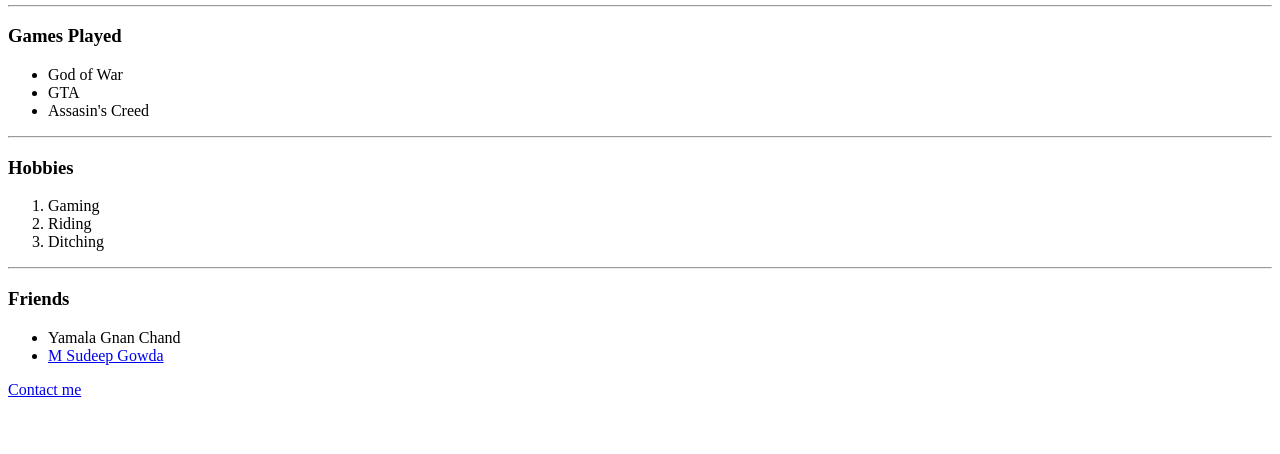
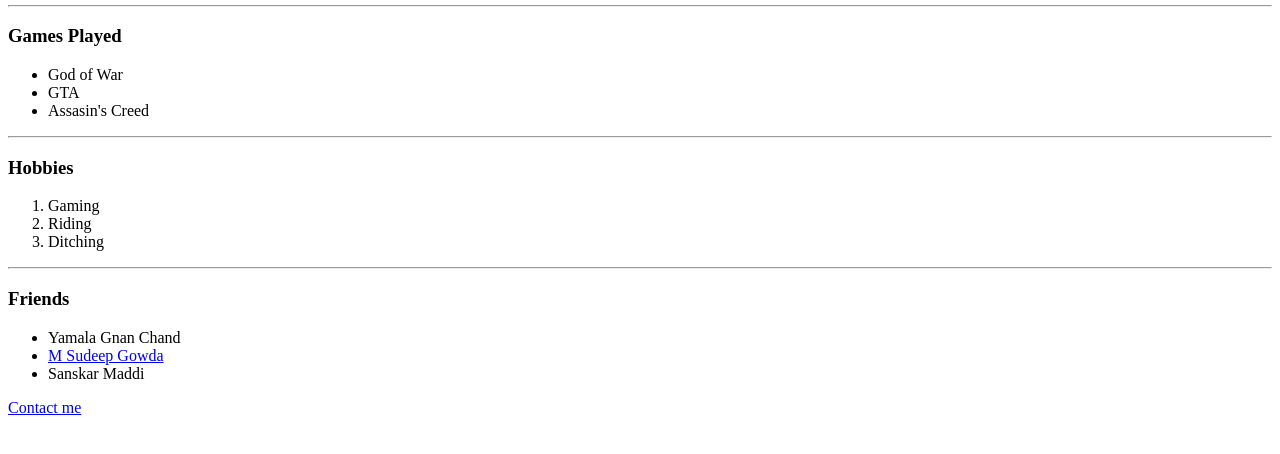
Before and after one commit to Sudeepjarvis/cv, a plain HTML site: page index.html in a window 1280 px wide. Shown: the part 330-784 px from the top of the page. Drawn offline with Linux system fonts and the light colour scheme.

Commit message:
Update index.html

```diff
--- a/index.html
+++ b/index.html
@@ -42,6 +42,7 @@
   <ul>
     <li>Yamala Gnan Chand</li>
     <li><a href="first.html">M Sudeep Gowda</a></li>
+    <li>Sanskar Maddi</li>
   </ul>
   <p><a href="contact.html">Contact me</a></p>
 
```
